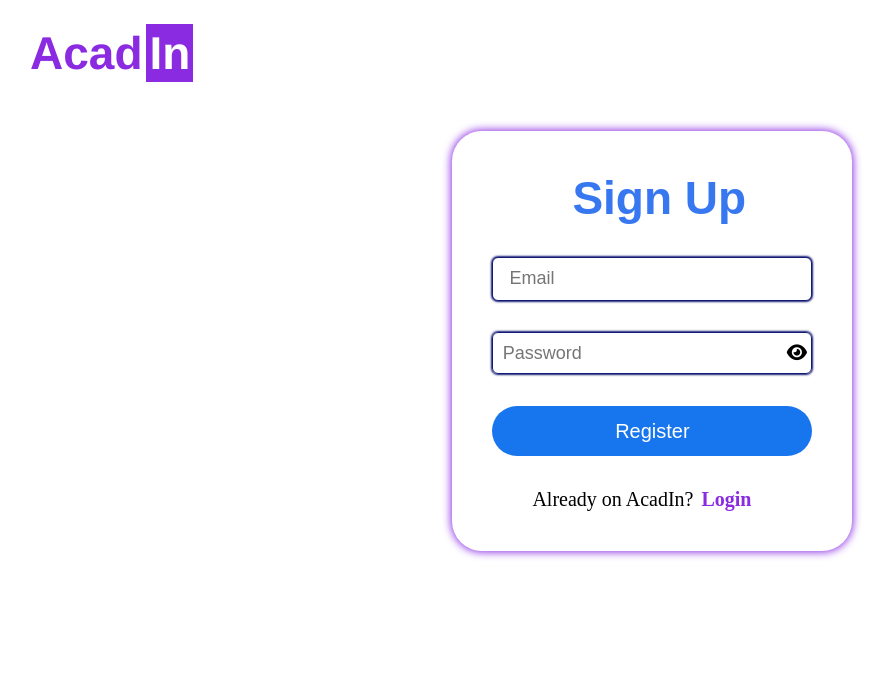
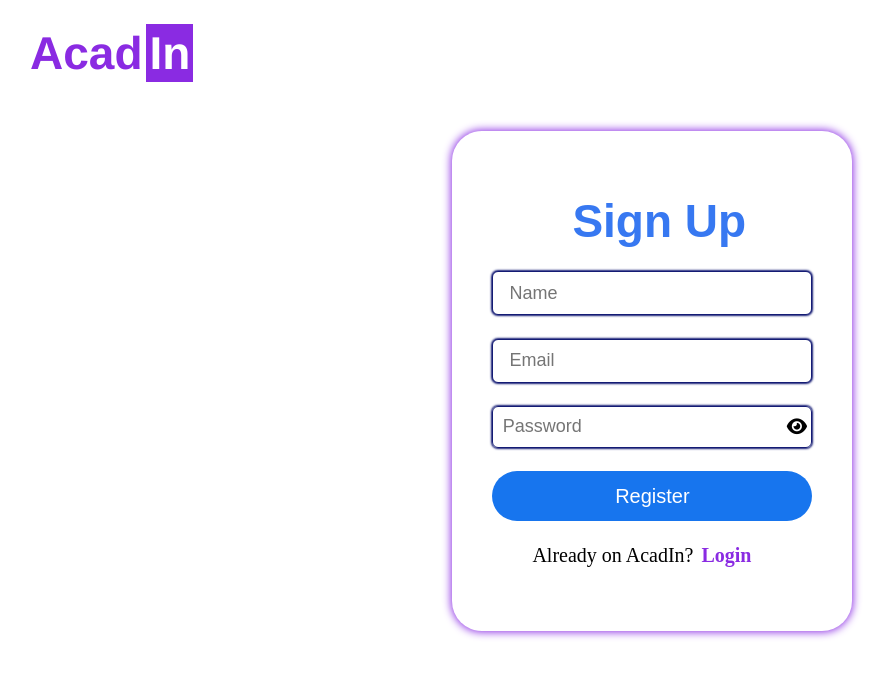
Before and after one commit to belikeamitesh/AcadIn, a React (Create React App) app in the folder Frontend/: page /register in a window 1280 px wide. Shown: the top 678 px of the page, without its empty margins (34-925 px from the left). Built offline with nearby package versions, Linux system fonts and the light colour scheme.

Commit message:
Added Name to Register

```diff
--- a/Frontend/src/pages/Register/Register.js
+++ b/Frontend/src/pages/Register/Register.js
@@ -1,7 +1,7 @@
 import React, { useRef } from "react"
 import styles from "./Register.module.css"
 import { useState } from "react"
-import {Link} from "react-router-dom";
+import { Link } from "react-router-dom";
 import axios from "axios";
 import { useNavigate } from "react-router-dom";
 
@@ -15,7 +15,7 @@ export default function Register() {
     const email = useRef();
     const password = useRef();
 
-    const handleSubmit = async(e) => {
+    const handleSubmit = async (e) => {
         e.preventDefault();
         const user = {
             email: email.current.value,
@@ -26,7 +26,7 @@ export default function Register() {
             console.log(res);
             navigate("/login");
         } catch (error) {
-            if(error.response)
+            if (error.response)
                 console.log(error.response.data);
             else
                 console.error(error);
@@ -42,6 +42,7 @@ export default function Register() {
             <div className={styles.registerbox}>
                 <div className={styles.box}>
                     <span className={styles.regis}>Sign Up</span>
+                    <input placeholder="Name" className={styles.registerInput} required />
                     <input placeholder="Email" className={styles.registerInput} required ref={email} />
                     <div className={styles.registerInput}>
                         <input type={Shown ? "text" : "password"} placeholder="Password" className={styles.pass} required ref={password} />
--- a/Frontend/src/pages/Register/Register.module.css
+++ b/Frontend/src/pages/Register/Register.module.css
@@ -29,7 +29,7 @@
     padding-left: 38%;
 }
 .box{
-    height: 340px;
+    height: 420px;
     width: 320px;
     padding: 40px;
     background-color: white;
@@ -37,7 +37,7 @@
     display: flex;
     box-shadow: 0 0 8px 1px rgb(139, 45, 228);
     flex-direction: column;
-    justify-content:space-between;
+    justify-content:space-evenly;
 }
 .regis{
     margin-left: 80px;
```
